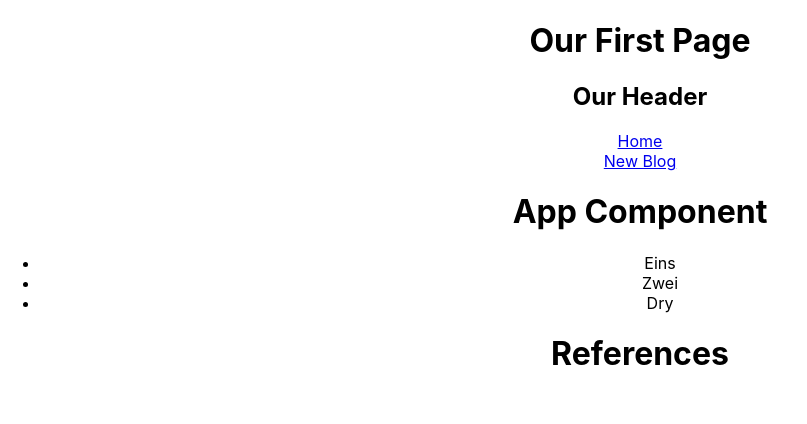
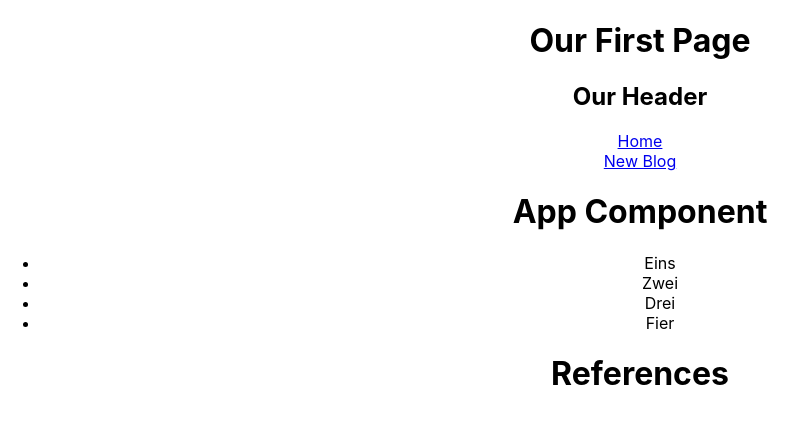
Before and after one commit to Ahmed-Rs/React-fundamentals, a React (Create React App) app: page / in a window 1280 px wide. Shown: the top 424 px of the page, without its empty margins (0-807 px from the left). Built offline with nearby package versions, Linux system fonts and the light colour scheme.

Commit message:
Testing added value

```diff
--- a/src/Content.js
+++ b/src/Content.js
@@ -5,7 +5,8 @@ const Home = () => {
       <ul>
         <li>Eins</li>
         <li>Zwei</li>
-        <li>Dry</li>
+        <li>Drei</li>
+        <li>Fier</li>
       </ul>
     </div>
   );
```
Also changed, not shown: 1 other file (tests, documents, lock files or other folders).
